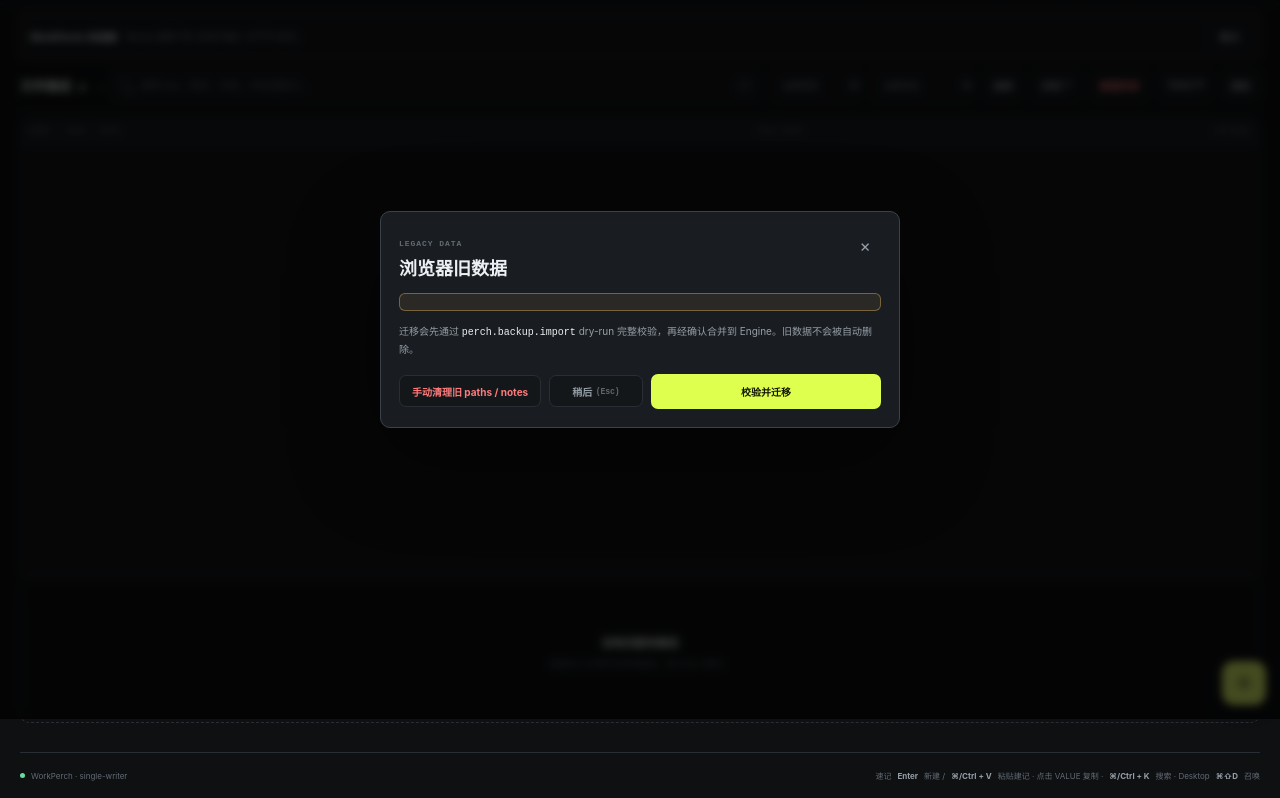
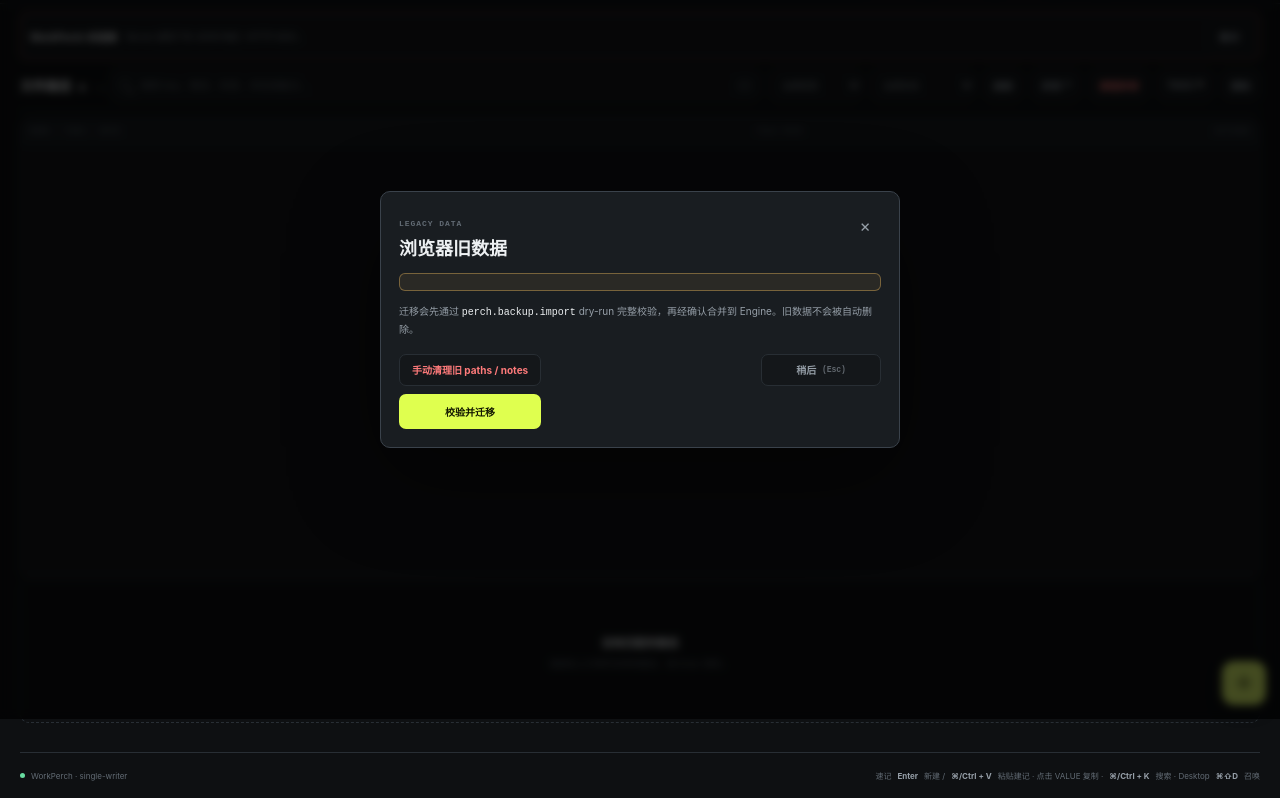
Before and after one commit to pixelwindlink/WorkPerch, an Electron app: page index.html in a window 1280 px wide. Both pictures are taken after a click on the button "旧数据". Shown: the part 81-879 px from the top of the page. Drawn offline with Linux system fonts and the light colour scheme; no server answers.

Commit message:
fix(ui): keep dialog Esc cancel labels on one line in narrow windows.
Use a two-column action grid with a wider cancel track and a non-breaking space before keyboard hints.

Co-authored-by: Cursor <cursoragent@cursor.com>

```diff
--- a/styles.css
+++ b/styles.css
@@ -1421,33 +1421,46 @@ kbd { padding: 1px 5px; border: 1px solid var(--border); border-radius: 4px; col
 .group-color-palette button:hover { transform: translateY(-1px) scale(1.08); }
 .group-color-palette button.is-selected { border-color: var(--text); box-shadow: 0 0 0 2px var(--bg), 0 0 0 3px var(--swatch-color); }
 .dialog-actions {
-  display: flex;
-  flex-wrap: nowrap;
-  justify-content: flex-end;
-  align-items: center;
+  display: grid;
+  width: 100%;
+  min-width: 0;
   gap: 8px;
   padding-top: 4px;
+  align-items: center;
+}
+.edit-dialog .dialog-actions:has(> .add-button) {
+  grid-template-columns: minmax(7.5rem, max-content) minmax(0, 1fr);
+}
+.edit-dialog .dialog-actions:not(:has(> .add-button)) {
+  grid-template-columns: 1fr;
+  justify-items: end;
 }
 .edit-dialog .dialog-actions > .quiet-button {
-  flex: 0 0 auto;
-  min-width: 5.85rem;
+  box-sizing: border-box;
+  width: max-content;
+  max-width: 100%;
+  min-width: 7.5rem;
   padding-inline: 12px;
   white-space: nowrap;
   display: inline-flex;
+  flex-direction: row;
   align-items: center;
   justify-content: center;
   gap: 0.35em;
+  justify-self: end;
 }
 .edit-dialog .dialog-actions > .add-button {
-  flex: 1 1 9rem;
+  width: 100%;
   min-width: 0;
   max-width: 100%;
   padding-inline: 14px;
   white-space: nowrap;
+  justify-self: stretch;
 }
 .edit-dialog .dialog-actions > .quiet-button .button-key-hint,
 .edit-dialog .dialog-actions > .add-button .button-key-hint {
-  flex-shrink: 0;
+  flex: 0 0 auto;
+  white-space: nowrap;
 }
 .project-dialog { width: min(680px, calc(100% - 28px)); }
 .launch-dialog { width: min(620px, calc(100% - 28px)); }
--- a/ui/keyboard.js
+++ b/ui/keyboard.js
@@ -36,7 +36,7 @@ export function setButtonKeyboardLabel(target, label, key) {
   hint.className = "button-key-hint";
   hint.setAttribute("aria-hidden", "true");
   hint.textContent = `(${key})`;
-  button.replaceChildren(button.ownerDocument.createTextNode(label), hint);
+  button.replaceChildren(button.ownerDocument.createTextNode(`${label}\u00a0`), hint);
   button.setAttribute("aria-label", `${label}，键盘 ${key}`);
 }
 
```
Also changed, not shown: tests/unit/keyboard.test.mjs (+1 -1 lines).
